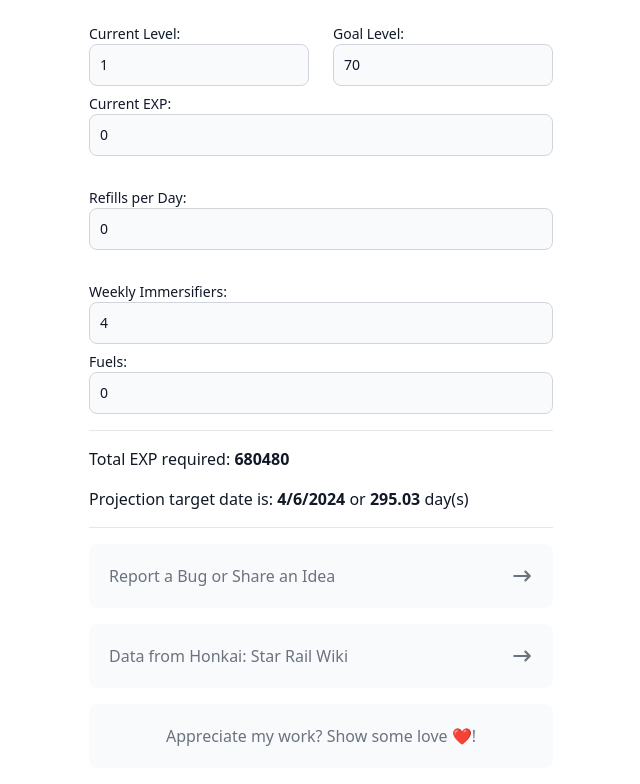
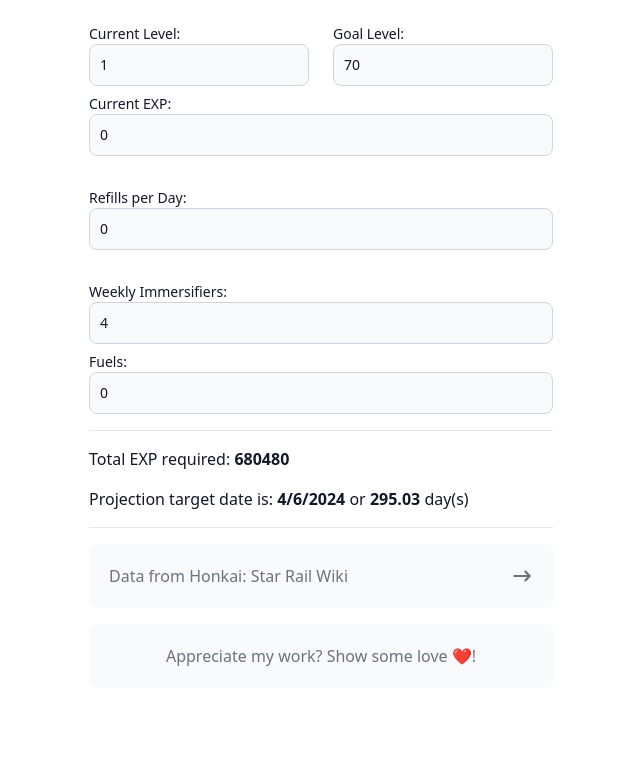
Before and after one commit to nlr/trailblazer-level, a React (Vite) app: page / in a window 1280 px wide. Shown: the top 784 px of the page, without its empty margins (319-959 px from the left). Built offline with nearby package versions, Linux system fonts and the light colour scheme.

Commit message:
Update App.tsx

```diff
--- a/src/App.tsx
+++ b/src/App.tsx
@@ -302,26 +302,6 @@ function App() {
 
         <div className="flex flex-col space-y-4">
           <a
-            href="https://github.com/nlr/trailblazer-level/issues"
-            target="_blank"
-            className="inline-flex items-center justify-center p-5 text-base font-medium text-gray-500 rounded-lg bg-gray-50 hover:text-gray-900 hover:bg-gray-100 dark:text-gray-400 dark:bg-gray-800 dark:hover:bg-gray-700 dark:hover:text-white"
-          >
-            <span className="w-full">Report a Bug or Share an Idea</span>
-            <svg
-              aria-hidden="true"
-              className="w-6 h-6 ml-3"
-              fill="currentColor"
-              viewBox="0 0 20 20"
-              xmlns="http://www.w3.org/2000/svg"
-            >
-              <path
-                fillRule="evenodd"
-                d="M12.293 5.293a1 1 0 011.414 0l4 4a1 1 0 010 1.414l-4 4a1 1 0 01-1.414-1.414L14.586 11H3a1 1 0 110-2h11.586l-2.293-2.293a1 1 0 010-1.414z"
-                clipRule="evenodd"
-              ></path>
-            </svg>
-          </a>
-          <a
             href="https://honkai-star-rail.fandom.com/wiki/Trailblaze_EXP"
             target="_blank"
             className="inline-flex items-center justify-center p-5 text-base font-medium text-gray-500 rounded-lg bg-gray-50 hover:text-gray-900 hover:bg-gray-100 dark:text-gray-400 dark:bg-gray-800 dark:hover:bg-gray-700 dark:hover:text-white"
```
